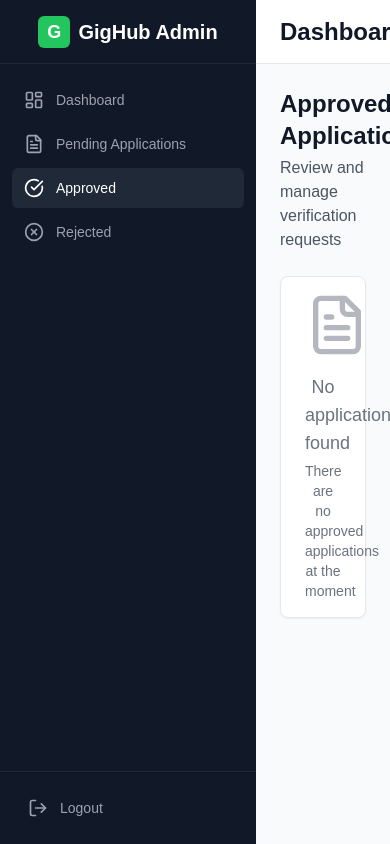
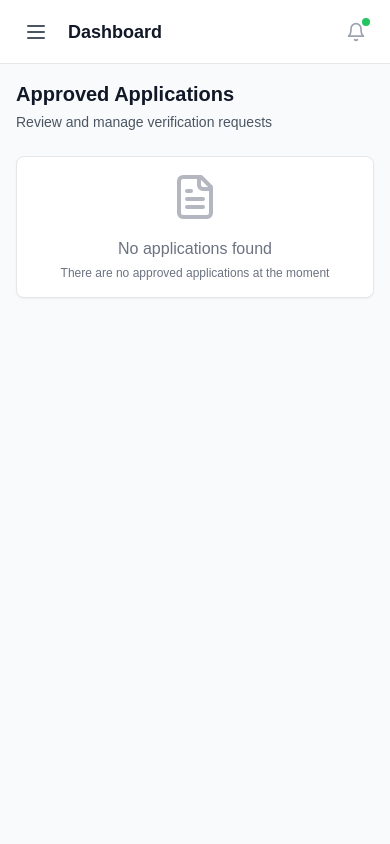
Before and after one commit to sigmaligma33/watch-gig, a Next.js app in the folder admin-panel/: page /dashboard/approved in a window 390 px wide. Built offline with nearby package versions, Linux system fonts and the light colour scheme; no server answers; the database is empty.

Commit message:
implement mobile responsive design - hamburger menu, slide-out sidebar, responsive layouts

```diff
--- a/admin-panel/src/app/dashboard/layout.tsx
+++ b/admin-panel/src/app/dashboard/layout.tsx
@@ -1,5 +1,6 @@
 'use client'
 
+import { useState } from 'react'
 import { useRouter } from 'next/navigation'
 import { createClient } from '@/lib/supabase/client'
 import { Sidebar } from '@/components/layout/Sidebar'
@@ -10,6 +11,7 @@ export default function DashboardLayout({
 }: {
   children: React.ReactNode
 }) {
+  const [sidebarOpen, setSidebarOpen] = useState(false)
   const router = useRouter()
   const supabase = createClient()
 
@@ -21,10 +23,14 @@ export default function DashboardLayout({
 
   return (
     <div className="flex h-screen bg-gray-50 dark:bg-gray-950">
-      <Sidebar onLogout={handleLogout} />
+      <Sidebar
+        onLogout={handleLogout}
+        isOpen={sidebarOpen}
+        onClose={() => setSidebarOpen(false)}
+      />
       <div className="flex-1 flex flex-col overflow-hidden">
-        <Header />
-        <main className="flex-1 overflow-y-auto p-6">
+        <Header onMenuClick={() => setSidebarOpen(true)} />
+        <main className="flex-1 overflow-y-auto p-4 md:p-6">
           {children}
         </main>
       </div>
--- a/admin-panel/src/components/ApplicationsListClient.tsx
+++ b/admin-panel/src/components/ApplicationsListClient.tsx
@@ -44,8 +44,8 @@ export default function ApplicationsListClient({ applications, title }: Applicat
   return (
     <div className="space-y-6">
       <div>
-        <h2 className="text-2xl font-bold text-gray-900 dark:text-white">{title}</h2>
-        <p className="text-gray-600 dark:text-gray-400 mt-1">
+        <h2 className="text-xl md:text-2xl font-bold text-gray-900 dark:text-white">{title}</h2>
+        <p className="text-sm md:text-base text-gray-600 dark:text-gray-400 mt-1">
           Review and manage verification requests
         </p>
       </div>
@@ -54,9 +54,9 @@ export default function ApplicationsListClient({ applications, title }: Applicat
         <Card>
           <CardContent className="py-12">
             <div className="text-center text-gray-500 dark:text-gray-400">
-              <FileText className="w-16 h-16 mx-auto mb-4 opacity-50" />
-              <p className="text-lg font-medium">No applications found</p>
-              <p className="text-sm mt-1">There are no {title.toLowerCase()} at the moment</p>
+              <FileText className="w-12 md:w-16 h-12 md:h-16 mx-auto mb-4 opacity-50" />
+              <p className="text-base md:text-lg font-medium">No applications found</p>
+              <p className="text-xs md:text-sm mt-1">There are no {title.toLowerCase()} at the moment</p>
             </div>
           </CardContent>
         </Card>
@@ -70,12 +70,12 @@ export default function ApplicationsListClient({ applications, title }: Applicat
 
             return (
               <Link key={app.id} href={`/dashboard/applications/${app.id}`}>
-                <Card hover className="cursor-pointer">
-                  <CardContent className="p-6">
+                <Card hover className="cursor-pointer active:scale-[0.98] transition-transform">
+                  <CardContent className="p-4 md:p-6">
                     <div className="flex items-start justify-between">
                       <div className="flex-1">
-                        <div className="flex items-center gap-3 mb-3">
-                          <h3 className="text-lg font-semibold text-gray-900 dark:text-white">
+                        <div className="flex flex-col sm:flex-row sm:items-center gap-2 sm:gap-3 mb-3">
+                          <h3 className="text-base md:text-lg font-semibold text-gray-900 dark:text-white">
                             {displayName}
                           </h3>
                           <Badge
@@ -92,33 +92,33 @@ export default function ApplicationsListClient({ applications, title }: Applicat
                         </div>
 
                         {app.profiles?.business_name && (
-                          <p className="text-sm text-gray-600 dark:text-gray-400 mb-1 flex items-center gap-2">
-                            <Building className="w-4 h-4" />
-                            {app.profiles.business_name}
+                          <p className="text-xs md:text-sm text-gray-600 dark:text-gray-400 mb-1 flex items-center gap-2">
+                            <Building className="w-3 md:w-4 h-3 md:h-4 flex-shrink-0" />
+                            <span className="truncate">{app.profiles.business_name}</span>
                           </p>
                         )}
 
-                        <p className="text-sm text-gray-600 dark:text-gray-400 flex items-center gap-2">
-                          <Phone className="w-4 h-4" />
-                          {app.profiles?.phone_number || 'N/A'}
+                        <p className="text-xs md:text-sm text-gray-600 dark:text-gray-400 flex items-center gap-2">
+                          <Phone className="w-3 md:w-4 h-3 md:h-4 flex-shrink-0" />
+                          <span>{app.profiles?.phone_number || 'N/A'}</span>
                         </p>
 
-                        <div className="flex items-center gap-4 mt-3 text-xs text-gray-500 dark:text-gray-500">
+                        <div className="flex flex-col sm:flex-row sm:items-center gap-2 sm:gap-4 mt-3 text-xs text-gray-500 dark:text-gray-500">
                           <span className="flex items-center gap-1">
-                            <Calendar className="w-3 h-3" />
+                            <Calendar className="w-3 h-3 flex-shrink-0" />
                             Submitted: {new Date(app.created_at).toLocaleDateString()}
                           </span>
                           {app.reviewed_at && (
                             <span className="flex items-center gap-1">
-                              <Calendar className="w-3 h-3" />
+                              <Calendar className="w-3 h-3 flex-shrink-0" />
                               Reviewed: {new Date(app.reviewed_at).toLocaleDateString()}
                             </span>
                           )}
                         </div>
 
                         {app.rejection_reason && (
-                          <div className="mt-3 p-3 bg-red-50 dark:bg-red-900/20 rounded-lg border border-red-200 dark:border-red-800">
-                            <p className="text-sm text-red-800 dark:text-red-300">
+                          <div className="mt-3 p-2 md:p-3 bg-red-50 dark:bg-red-900/20 rounded-lg border border-red-200 dark:border-red-800">
+                            <p className="text-xs md:text-sm text-red-800 dark:text-red-300 break-words">
                               <strong>Rejection Reason:</strong> {app.rejection_reason}
                             </p>
                           </div>
--- a/admin-panel/src/components/layout/Header.tsx
+++ b/admin-panel/src/components/layout/Header.tsx
@@ -1,22 +1,33 @@
 'use client'
 
-import { Bell, Search } from 'lucide-react'
+import { Bell, Search, Menu } from 'lucide-react'
 import { Input } from '../ui/Input'
 
 interface HeaderProps {
   title?: string
+  onMenuClick?: () => void
 }
 
-export function Header({ title = 'Dashboard' }: HeaderProps) {
+export function Header({ title = 'Dashboard', onMenuClick }: HeaderProps) {
   return (
-    <header className="h-16 bg-white dark:bg-gray-900 border-b border-gray-200 dark:border-gray-800 px-6 flex items-center justify-between">
-      <div className="flex-1">
-        <h1 className="text-2xl font-semibold text-gray-900 dark:text-white">{title}</h1>
+    <header className="h-16 bg-white dark:bg-gray-900 border-b border-gray-200 dark:border-gray-800 px-4 md:px-6 flex items-center justify-between">
+      <div className="flex items-center space-x-3 flex-1">
+        {/* Mobile menu button */}
+        <button
+          onClick={onMenuClick}
+          className="lg:hidden p-2 text-gray-600 dark:text-gray-400 hover:text-gray-900 dark:hover:text-white transition-colors"
+        >
+          <Menu className="w-6 h-6" />
+        </button>
+
+        <h1 className="text-lg md:text-2xl font-semibold text-gray-900 dark:text-white truncate">
+          {title}
+        </h1>
       </div>
 
-      <div className="flex items-center space-x-4">
-        {/* Search */}
-        <div className="relative w-64">
+      <div className="flex items-center space-x-2 md:space-x-4">
+        {/* Search - Hidden on mobile */}
+        <div className="hidden md:block relative w-48 lg:w-64">
           <Search className="absolute left-3 top-1/2 transform -translate-y-1/2 w-4 h-4 text-gray-400" />
           <Input
             type="text"
--- a/admin-panel/src/components/layout/Sidebar.tsx
+++ b/admin-panel/src/components/layout/Sidebar.tsx
@@ -2,13 +2,15 @@
 
 import Link from 'next/link'
 import { usePathname } from 'next/navigation'
-import { LayoutDashboard, FileText, CheckCircle, XCircle, LogOut } from 'lucide-react'
+import { LayoutDashboard, FileText, CheckCircle, XCircle, LogOut, X } from 'lucide-react'
 
 interface SidebarProps {
   onLogout?: () => void
+  isOpen?: boolean
+  onClose?: () => void
 }
 
-export function Sidebar({ onLogout }: SidebarProps) {
+export function Sidebar({ onLogout, isOpen = false, onClose }: SidebarProps) {
   const pathname = usePathname()
 
   const navigation = [
@@ -34,16 +36,44 @@ export function Sidebar({ onLogout }: SidebarProps) {
     },
   ]
 
+  const handleLinkClick = () => {
+    if (onClose) {
+      onClose()
+    }
+  }
+
   return (
-    <div className="flex flex-col h-full w-64 bg-gray-900 text-white">
+    <>
+      {/* Mobile Overlay */}
+      {isOpen && (
+        <div
+          className="fixed inset-0 bg-black bg-opacity-50 z-40 lg:hidden"
+          onClick={onClose}
+        />
+      )}
+
+      {/* Sidebar */}
+      <div className={`
+        fixed lg:static inset-y-0 left-0 z-50
+        flex flex-col h-full w-64 bg-gray-900 text-white
+        transform transition-transform duration-300 ease-in-out
+        ${isOpen ? 'translate-x-0' : '-translate-x-full lg:translate-x-0'}
+      `}>
         {/* Logo */}
-      <div className="flex items-center justify-center h-16 px-4 border-b border-gray-800">
+        <div className="flex items-center justify-between h-16 px-4 border-b border-gray-800">
           <div className="flex items-center space-x-2">
             <div className="w-8 h-8 bg-green-500 rounded-md flex items-center justify-center">
               <span className="text-white font-bold text-lg">G</span>
             </div>
             <span className="text-xl font-semibold">GigHub Admin</span>
           </div>
+          {/* Close button for mobile */}
+          <button
+            onClick={onClose}
+            className="lg:hidden text-gray-400 hover:text-white transition-colors"
+          >
+            <X className="w-6 h-6" />
+          </button>
         </div>
 
         {/* Navigation */}
@@ -56,6 +86,7 @@ export function Sidebar({ onLogout }: SidebarProps) {
               <Link
                 key={item.name}
                 href={item.href}
+                onClick={handleLinkClick}
                 className={`flex items-center space-x-3 px-3 py-2.5 rounded-md text-sm font-medium transition-all duration-200 ${
                   isActive
                     ? 'bg-gray-800 text-white'
@@ -72,7 +103,10 @@ export function Sidebar({ onLogout }: SidebarProps) {
         {/* User section */}
         <div className="p-4 border-t border-gray-800">
           <button
-          onClick={onLogout}
+            onClick={() => {
+              onLogout?.()
+              handleLinkClick()
+            }}
             className="flex items-center space-x-3 w-full px-3 py-2.5 rounded-md text-sm font-medium text-gray-400 hover:bg-gray-800 hover:text-white transition-all duration-200"
           >
             <LogOut className="w-5 h-5" />
@@ -80,5 +114,6 @@ export function Sidebar({ onLogout }: SidebarProps) {
           </button>
         </div>
       </div>
+    </>
   )
 }
```
Also changed, not shown: admin-panel/src/components/ApplicationDetailClient.tsx (+14 -14 lines). Lines whose indentation alone changed are shown as unchanged.
